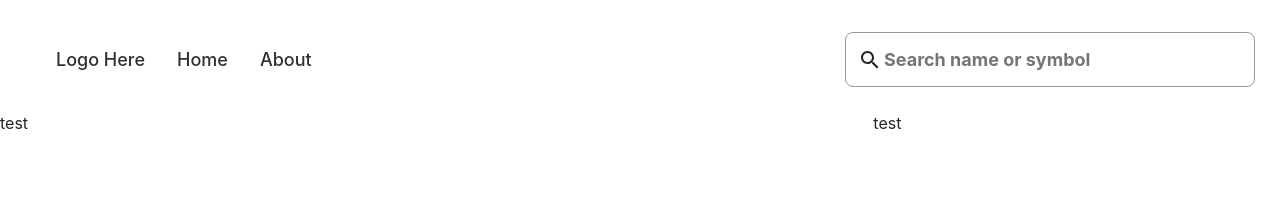
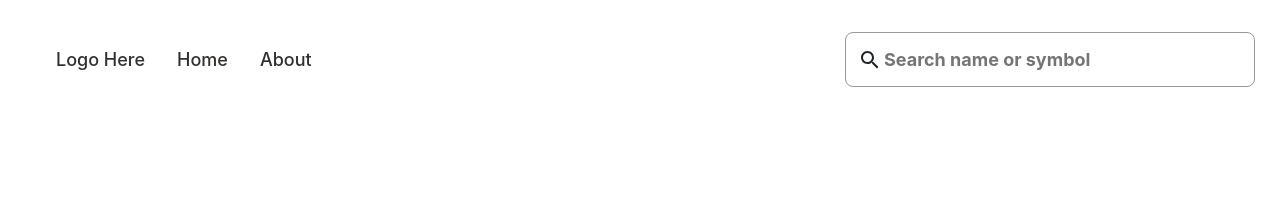
Before and after one commit to benjaminwang42/StockScope, a React (Create React App) app in the folder client/: page / in a window 1280 px wide. Shown: the top 201 px of the page. Built offline with nearby package versions, Linux system fonts and the light colour scheme.

Commit message:
Remove dummy text

```diff
--- a/client/src/Pages/Home.js
+++ b/client/src/Pages/Home.js
@@ -4,8 +4,8 @@ import "../Styles/Home.css";
 function Home() {
   return (
     <div class="row home">
-      <div class="col-8 col-sm-8 home-display">test</div>
-      <div class="col-4 col-sm-4 home-actions">test</div>
+      <div class="col-8 col-sm-8 home-display"></div>
+      <div class="col-4 col-sm-4 home-actions"></div>
     </div>
   );
 }
```
